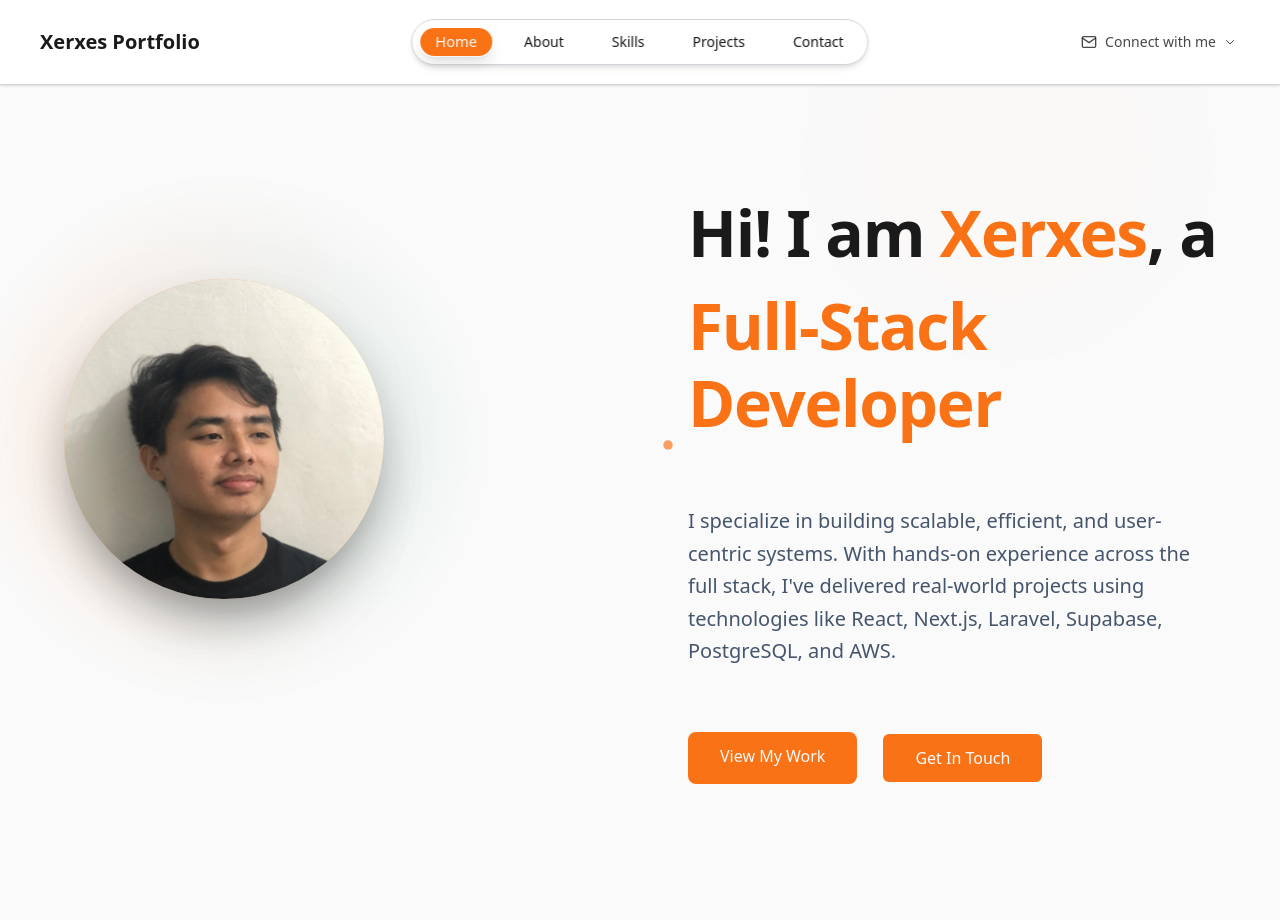
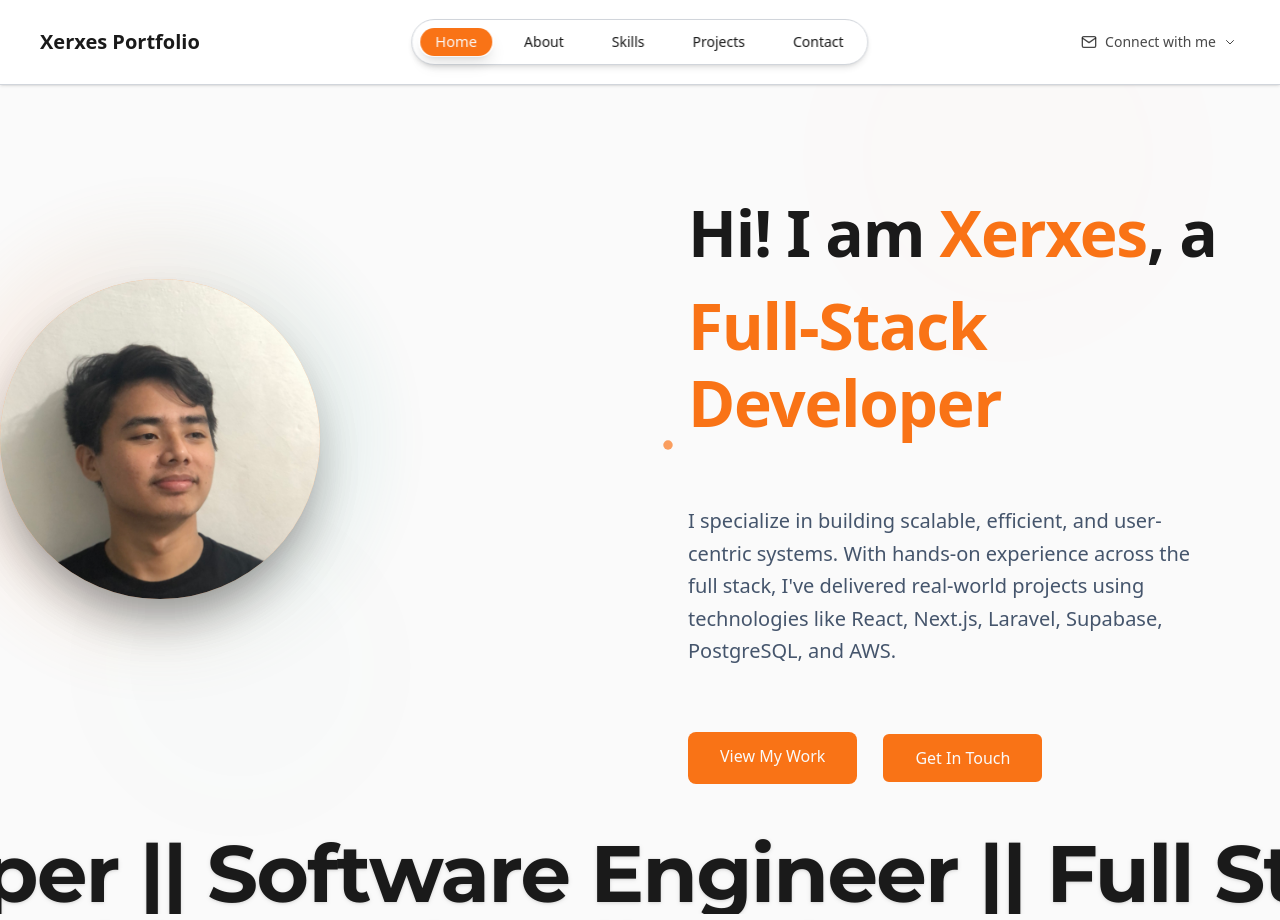
Before and after one commit to lalalance12/portfolio-website, a Next.js app: page / in a window 1280 px wide. Shown: the top 920 px of the page. Built offline with nearby package versions, Linux system fonts and the light colour scheme.

Commit message:
feat: integrate ScrollVelocity component into HeroSection for enhanced scrolling text effects and add motion dependency to package.json

```diff
--- a/package.json
+++ b/package.json
@@ -12,6 +12,7 @@
     "@iconify/react": "^6.0.1",
     "framer-motion": "^12.23.12",
     "gsap": "^3.13.0",
+    "motion": "^12.23.16",
     "next": "15.3.4",
     "ogl": "^1.0.11",
     "react": "^19.0.0",
--- /dev/null
+++ b/src/animations/ScrollVelocity/ScrollVelocity.tsx
@@ -0,0 +1,196 @@
+import React, { useRef, useLayoutEffect, useState } from "react";
+import {
+  motion,
+  useScroll,
+  useSpring,
+  useTransform,
+  useMotionValue,
+  useVelocity,
+  useAnimationFrame,
+} from "motion/react";
+
+interface VelocityMapping {
+  input: [number, number];
+  output: [number, number];
+}
+
+interface VelocityTextProps {
+  children: React.ReactNode;
+  baseVelocity: number;
+  scrollContainerRef?: React.RefObject<HTMLElement>;
+  className?: string;
+  damping?: number;
+  stiffness?: number;
+  numCopies?: number;
+  velocityMapping?: VelocityMapping;
+  parallaxClassName?: string;
+  scrollerClassName?: string;
+  parallaxStyle?: React.CSSProperties;
+  scrollerStyle?: React.CSSProperties;
+}
+
+interface ScrollVelocityProps {
+  scrollContainerRef?: React.RefObject<HTMLElement>;
+  texts: string[];
+  velocity?: number;
+  className?: string;
+  damping?: number;
+  stiffness?: number;
+  numCopies?: number;
+  velocityMapping?: VelocityMapping;
+  parallaxClassName?: string;
+  scrollerClassName?: string;
+  parallaxStyle?: React.CSSProperties;
+  scrollerStyle?: React.CSSProperties;
+}
+
+function useElementWidth<T extends HTMLElement>(
+  ref: React.RefObject<T | null>
+): number {
+  const [width, setWidth] = useState(0);
+
+  useLayoutEffect(() => {
+    function updateWidth() {
+      if (ref.current) {
+        setWidth(ref.current.offsetWidth);
+      }
+    }
+    updateWidth();
+    window.addEventListener("resize", updateWidth);
+    return () => window.removeEventListener("resize", updateWidth);
+  }, [ref]);
+
+  return width;
+}
+
+export const ScrollVelocity: React.FC<ScrollVelocityProps> = ({
+  scrollContainerRef,
+  texts = [],
+  velocity = 100,
+  className = "",
+  damping = 50,
+  stiffness = 400,
+  numCopies = 6,
+  velocityMapping = { input: [0, 1000], output: [0, 5] },
+  parallaxClassName,
+  scrollerClassName,
+  parallaxStyle,
+  scrollerStyle,
+}) => {
+  function VelocityText({
+    children,
+    baseVelocity = velocity,
+    scrollContainerRef,
+    className = "",
+    damping,
+    stiffness,
+    numCopies,
+    velocityMapping,
+    parallaxClassName,
+    scrollerClassName,
+    parallaxStyle,
+    scrollerStyle,
+  }: VelocityTextProps) {
+    const baseX = useMotionValue(0);
+    const scrollOptions = scrollContainerRef
+      ? { container: scrollContainerRef }
+      : {};
+    const { scrollY } = useScroll(scrollOptions);
+    const scrollVelocity = useVelocity(scrollY);
+    const smoothVelocity = useSpring(scrollVelocity, {
+      damping: damping ?? 50,
+      stiffness: stiffness ?? 400,
+    });
+    const velocityFactor = useTransform(
+      smoothVelocity,
+      velocityMapping?.input || [0, 1000],
+      velocityMapping?.output || [0, 5],
+      { clamp: false }
+    );
+
+    const copyRef = useRef<HTMLSpanElement>(null);
+    const copyWidth = useElementWidth(copyRef);
+
+    function wrap(min: number, max: number, v: number): number {
+      const range = max - min;
+      const mod = (((v - min) % range) + range) % range;
+      return mod + min;
+    }
+
+    const x = useTransform(baseX, (v) => {
+      if (copyWidth === 0) return "0px";
+      return `${wrap(-copyWidth, 0, v)}px`;
+    });
+
+    // Add skew based on velocity
+    const skewX = useTransform(velocityFactor, [-5, 5], [20, -20], {
+      clamp: false,
+    });
+
+    const directionFactor = useRef<number>(1);
+    useAnimationFrame((t, delta) => {
+      let moveBy = directionFactor.current * baseVelocity * (delta / 1000);
+
+      if (velocityFactor.get() < 0) {
+        directionFactor.current = -1;
+      } else if (velocityFactor.get() > 0) {
+        directionFactor.current = 1;
+      }
+
+      moveBy += directionFactor.current * moveBy * velocityFactor.get();
+      baseX.set(baseX.get() + moveBy);
+    });
+
+    const spans = [];
+    for (let i = 0; i < numCopies!; i++) {
+      spans.push(
+        <span
+          className={`flex-shrink-0 ${className}`}
+          key={i}
+          ref={i === 0 ? copyRef : null}
+        >
+          {children}
+        </span>
+      );
+    }
+
+    return (
+      <div
+        className={`${parallaxClassName} relative overflow-hidden`}
+        style={parallaxStyle}
+      >
+        <motion.div
+          className={`${scrollerClassName} flex whitespace-nowrap text-center font-sans text-4xl font-bold tracking-[-0.02em] drop-shadow md:text-[5rem] md:leading-[5rem]`}
+          style={{ x, skewX, ...scrollerStyle }}
+        >
+          {spans}
+        </motion.div>
+      </div>
+    );
+  }
+
+  return (
+    <section>
+      {texts.map((text: string, index: number) => (
+        <VelocityText
+          key={index}
+          className={className}
+          baseVelocity={index % 2 !== 0 ? -velocity : velocity}
+          scrollContainerRef={scrollContainerRef}
+          damping={damping}
+          stiffness={stiffness}
+          numCopies={numCopies}
+          velocityMapping={velocityMapping}
+          parallaxClassName={parallaxClassName}
+          scrollerClassName={scrollerClassName}
+          parallaxStyle={parallaxStyle}
+          scrollerStyle={scrollerStyle}
+        >
+          {text}&nbsp;
+        </VelocityText>
+      ))}
+    </section>
+  );
+};
+
+export default ScrollVelocity;
--- a/src/app/page.tsx
+++ b/src/app/page.tsx
@@ -6,12 +6,14 @@
 
 export default function Home() {
   return (
-    <div className="max-w-7xl mx-auto">
+    <>
       <HeroSection />
-      <AboutSection />
-      <SkillsSection />
-      <ProjectsSection />
-      <ContactSection />
-    </div>
+      <div className="max-w-7xl mx-auto">
+        <AboutSection />
+        <SkillsSection />
+        <ProjectsSection />
+        <ContactSection />
+      </div>
+    </>
   );
 }
--- a/src/components/HeroSection.tsx
+++ b/src/components/HeroSection.tsx
@@ -6,6 +6,7 @@
 import FadeContent from "../animations/FadeContent/FadeContent";
 import AnimatedContent from "../animations/AnimatedContent/AnimatedContent";
 import DecryptedText from "../textanimations/DecryptedText/DecryptedText";
+import ScrollVelocity from "../animations/ScrollVelocity/ScrollVelocity";
 
 export default function HeroSection() {
   // Parallax scroll effects
@@ -17,7 +18,7 @@
   return (
     <section
       id="home"
-      className="relative w-full px-6 sm:px-6 md:px-8 lg:px-12 xl:px-16 py-16 sm:py-20 md:py-24 lg:py-32 xl:py-40 overflow-hidden"
+      className="relative w-full py-16 sm:py-20 md:py-24 lg:py-32 xl:py-40 overflow-hidden"
     >
       {/* Background parallax layer */}
       <motion.div
@@ -217,6 +218,14 @@
           </motion.div>
         </div>
       </FadeContent>
+
+      <ScrollVelocity
+        texts={[
+          "Software Engineer  ||  Full Stack Developer  ||",
+          "Problem Solver  ||  Tech Innovator  ||",
+        ]}
+        velocity={20}
+      />
     </section>
   );
 }
```
Also changed, not shown: 1 other file (tests, documents, lock files or other folders).
